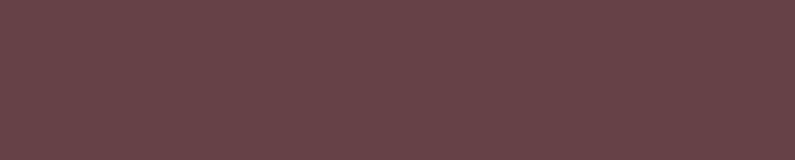
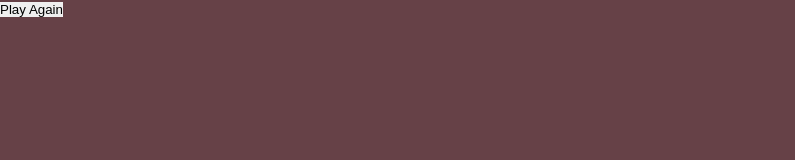
Before and after one commit to Gera1313/4-Code-Quiz, a plain HTML site: page index.html in a window 1280 px wide. Shown: the top 160 px of the page, without its empty margins (0-795 px from the left). Drawn offline with Linux system fonts and the light colour scheme.

Commit message:
starting the play again button

```diff
--- a/index.html
+++ b/index.html
@@ -47,6 +47,8 @@
       </div>
     </div>
 
+    <button id="play-again" class="hid">Play Again</button>
+
     <script src="./Assets/script.js"></script>
   </body>
 </html>
```
